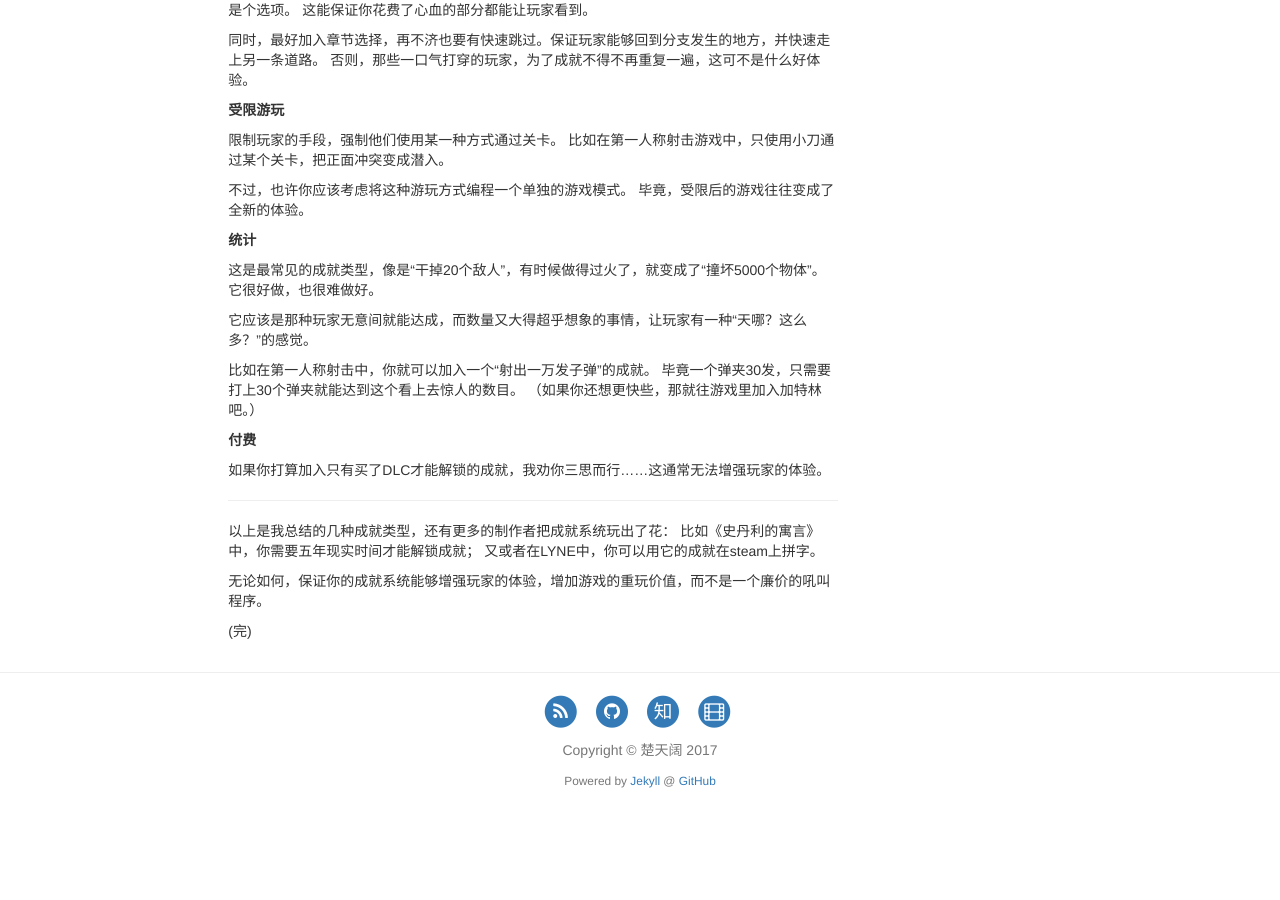
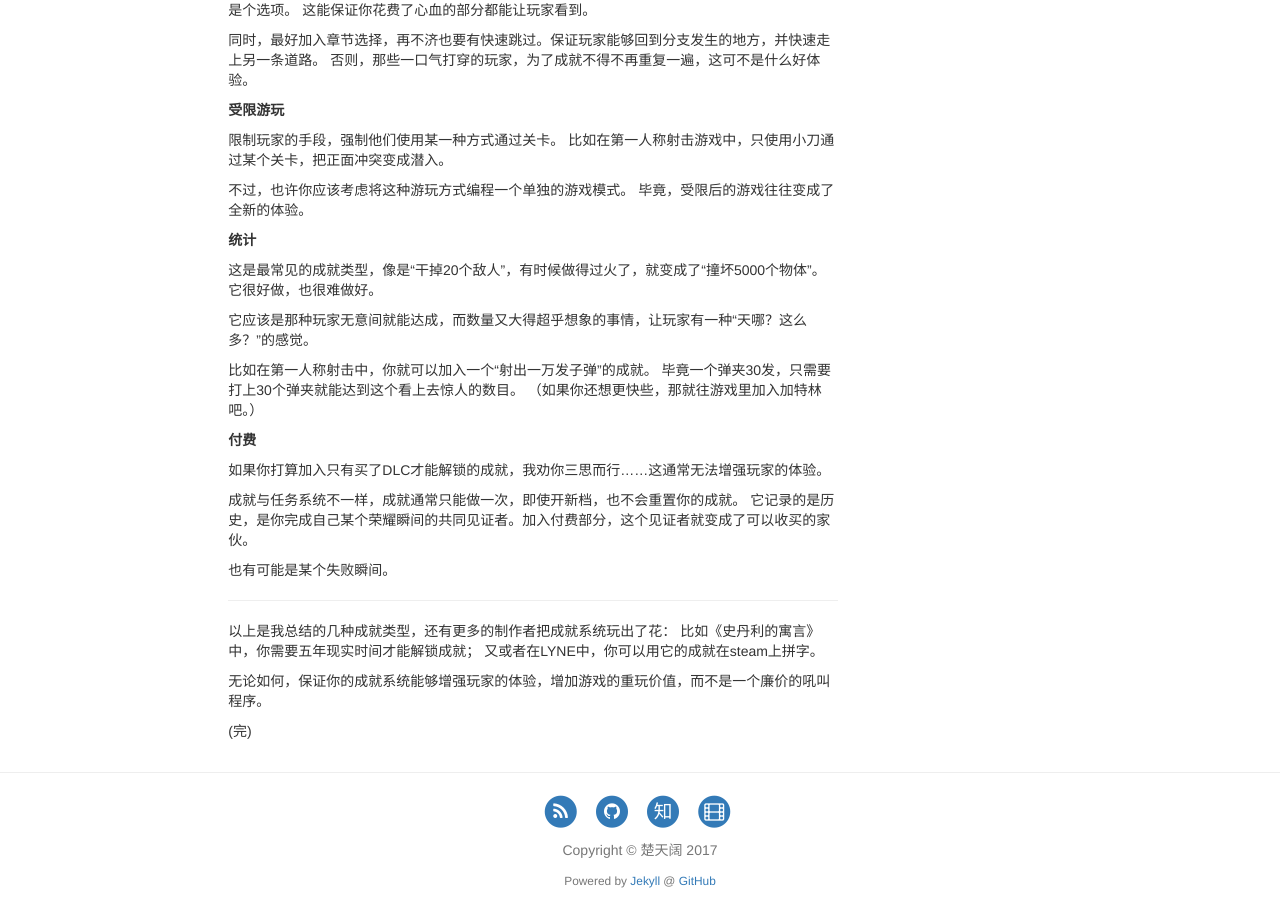
Before and after one commit to guoyu07/blog.tkchu.me, a Jekyll site: the page built from _posts/2017-02-13-02-可以为游戏加入哪些成就？.md, in a window 1280 px wide and 900 px high, scrolled down 732 px. Built offline with Jekyll 4.4.1, drawn with Linux system fonts in a browser that asks for light colours; nearby versions of some CDN libraries; comment, search, counter and statistics services are not loaded; before the commit the page ends 1532 px from its top, so only the background shows below that.

Commit message:
update 02

```diff
--- a/_posts/2017-02-13-02-可以为游戏加入哪些成就？.md
+++ b/_posts/2017-02-13-02-可以为游戏加入哪些成就？.md
@@ -72,6 +72,13 @@ date: "2017-02-13 14:43"
 
 如果你打算加入只有买了DLC才能解锁的成就，我劝你三思而行……这通常无法增强玩家的体验。
 
+成就与任务系统不一样，成就通常只能做一次，即使开新档，也不会重置你的成就。
+它记录的是历史，是你完成自己某个<span name="rongyao">荣耀</span>瞬间的共同见证者。加入付费部分，这个见证者就变成了可以收买的家伙。
+
+<aside name="rongyao">
+也有可能是某个失败瞬间。
+</aside>
+
 ---
 
 以上是我总结的几种成就类型，还有更多的制作者把成就系统玩出了花：
```
